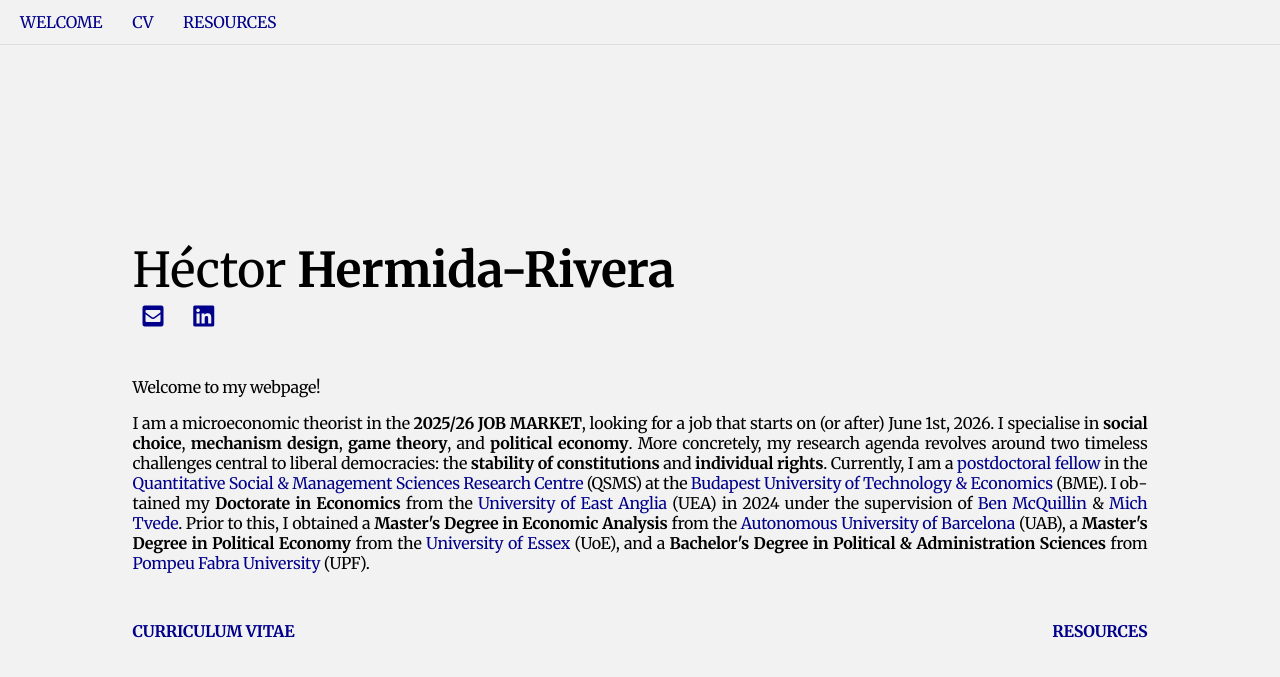
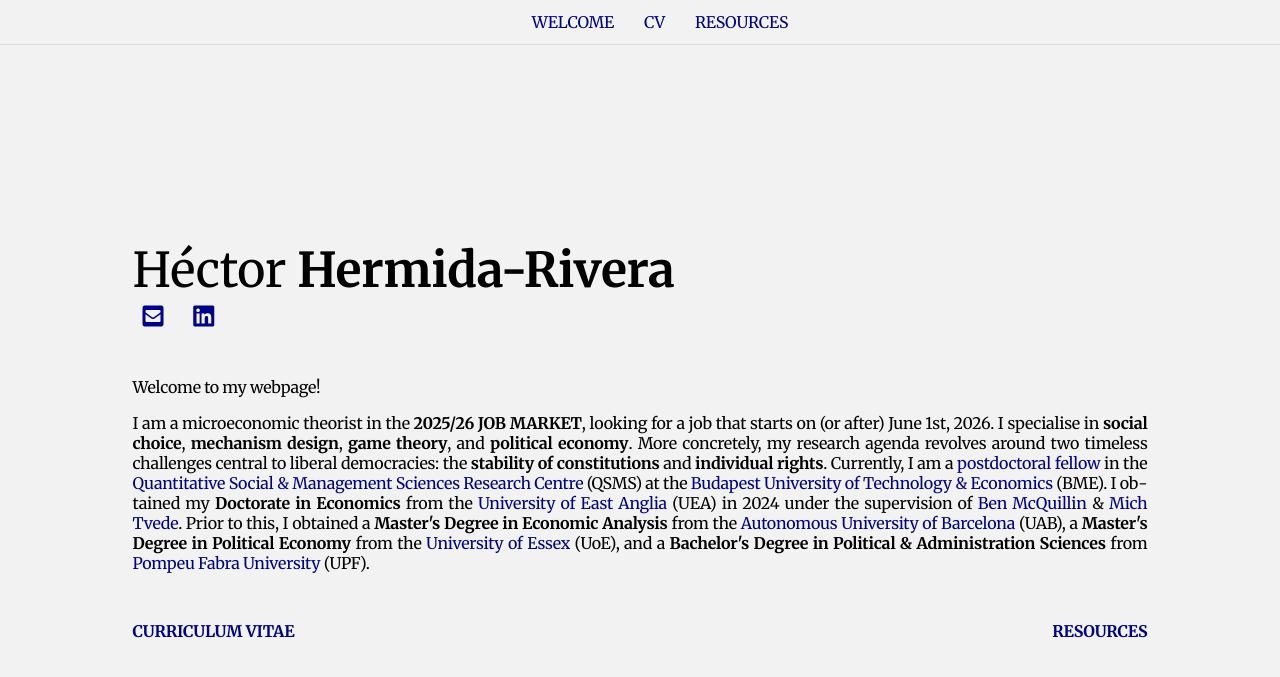
Before and after one commit to HectorHermidaRivera/hectorhermidarivera.github.io, a Jekyll site: the page built from index.md, in a window 1280 px wide. Shown: the top 677 px of the page. Built offline with Jekyll 4.4.1, drawn with Linux system fonts in a browser that asks for light colours; a style sheet for code colours, icons or effects is not loaded.

Commit message:
Update style.css

```diff
--- a/assets/css/style.css
+++ b/assets/css/style.css
@@ -26,7 +26,7 @@ html {
   background-color: #f2f2f2;
   padding: 12px 20px;
   display: flex;
-  justify-content: justify;
+  justify-content: center;
   gap: 30px;
   border-bottom: 1px solid #ddd;
 }
```
